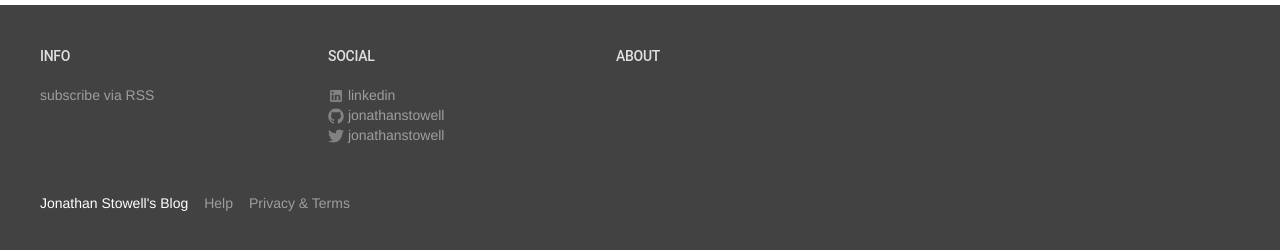
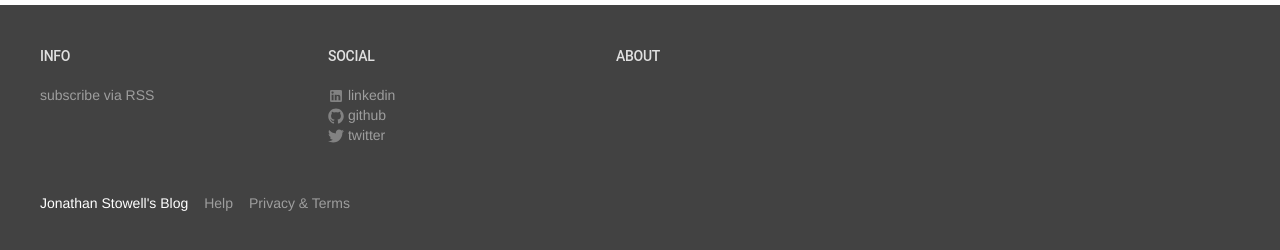
Before and after one commit to jonathanstowell/jonathanstowell.github.io, a Jekyll site: the page built from index.html, in a window 1280 px wide. Shown: the part 853-1103 px from the top of the page. Built offline with Jekyll 4.4.1, drawn with Linux system fonts in a browser that asks for light colours.

Commit message:
Refactor social to use sitename rather than username

```diff
--- a/_includes/footer.html
+++ b/_includes/footer.html
@@ -36,7 +36,7 @@
               </svg>
             </span>
 
-            <span class="username">{{ site.github_username }}</span>
+            <span class="username">github</span>
           </a>
         </li>
         {% endif %}
@@ -50,7 +50,7 @@
               </svg>
             </span>
 
-            <span class="username">{{ site.twitter_username }}</span>
+            <span class="username">twitter</span>
           </a>
         </li>
         {% endif %}
@@ -93,7 +93,6 @@
             </a>
           </li>
         {% endif %}
-
       </ul>
     </div>
 
@@ -104,8 +103,6 @@
         <li>{{ site.description }}</li>
       </ul>
     </div>
-
-
   </div>
 
   <div class="mdl-mega-footer--bottom-section">
```
Lines whose indentation alone changed are shown as unchanged.
